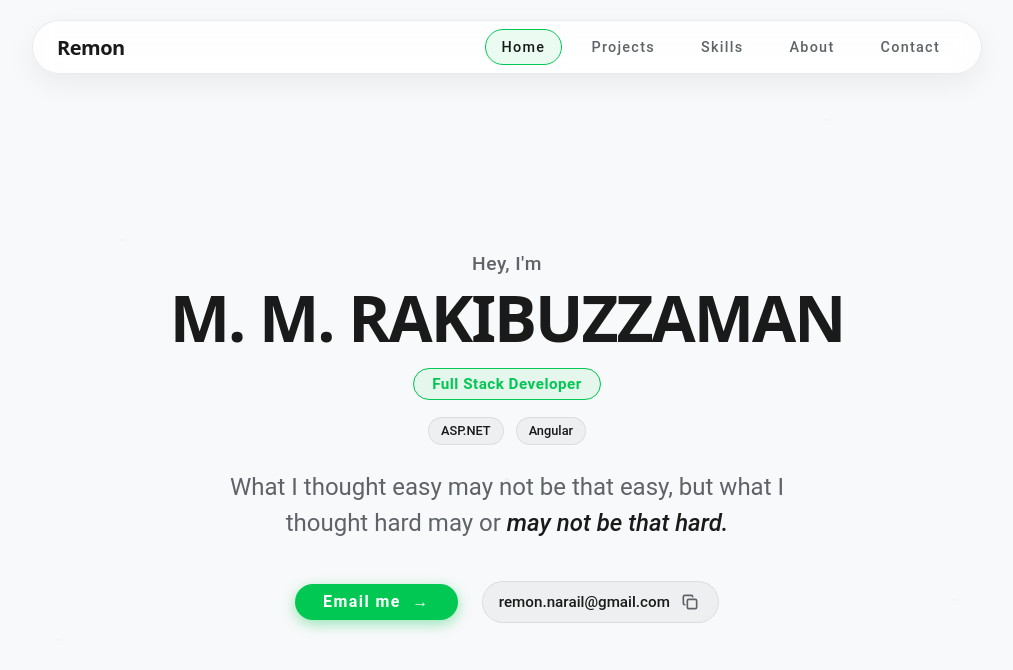
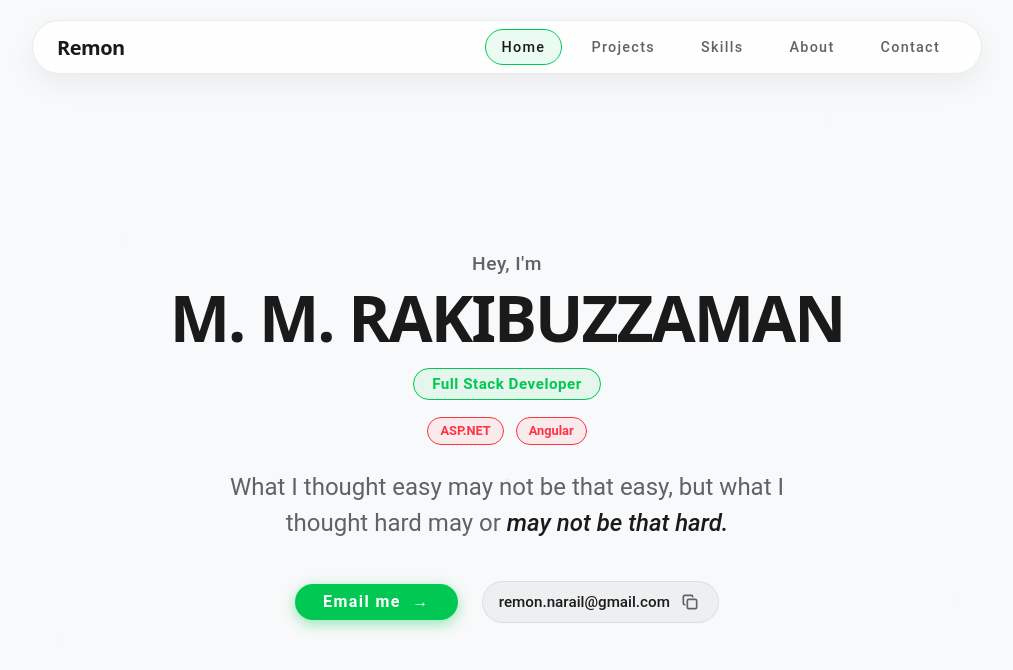
Before and after one commit to MMRakibuzzaman/MMRakibuzzaman.github.io, an Angular app: page / in a window 1280 px wide. Shown: the top 670 px of the page, without its empty margins (133-1146 px from the left). Built offline with nearby package versions, Linux system fonts and the light colour scheme.

Commit message:
Apply red hue and red border styles to tech-pill badges

```diff
--- a/src/app/components/home/home.css
+++ b/src/app/components/home/home.css
@@ -77,10 +77,10 @@
 }
 
 .tech-pill {
-  background-color: var(--hover-bg);
-  color: var(--logo-color);
-  border: 1px solid var(--navbar-border);
-  font-weight: 500;
+  background-color: var(--red-active-bg);
+  color: var(--red-accent);
+  border: 1px solid var(--red-accent);
+  font-weight: 600;
   font-size: 0.8rem;
   padding: 4px 12px;
   border-radius: 9999px;
--- a/src/styles.css
+++ b/src/styles.css
@@ -10,6 +10,8 @@
   --navbar-border: rgba(0, 0, 0, 0.08);
   --accent-color: #00c853;
   --active-bg: rgba(0, 200, 83, 0.08);
+  --red-accent: #ff3344;
+  --red-active-bg: rgba(255, 51, 68, 0.08);
   --hover-bg: rgba(0, 0, 0, 0.04);
   --shadow-color: rgba(0, 0, 0, 0.06);
   --logo-color: #1a1a1a;
@@ -25,6 +27,8 @@
     --navbar-border: rgba(255, 255, 255, 0.08);
     --accent-color: #00c853;
     --active-bg: rgba(0, 200, 83, 0.12);
+    --red-accent: #ff3344;
+    --red-active-bg: rgba(255, 51, 68, 0.12);
     --hover-bg: rgba(255, 255, 255, 0.05);
     --shadow-color: rgba(0, 0, 0, 0.4);
     --logo-color: #ffffff;
```
